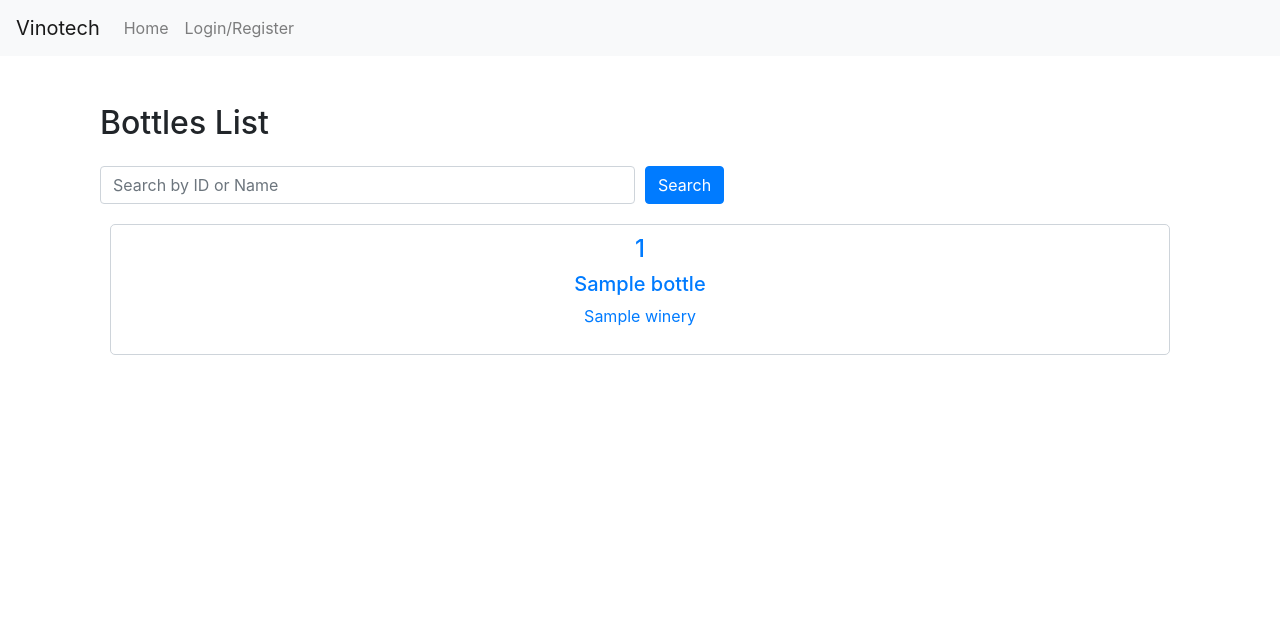
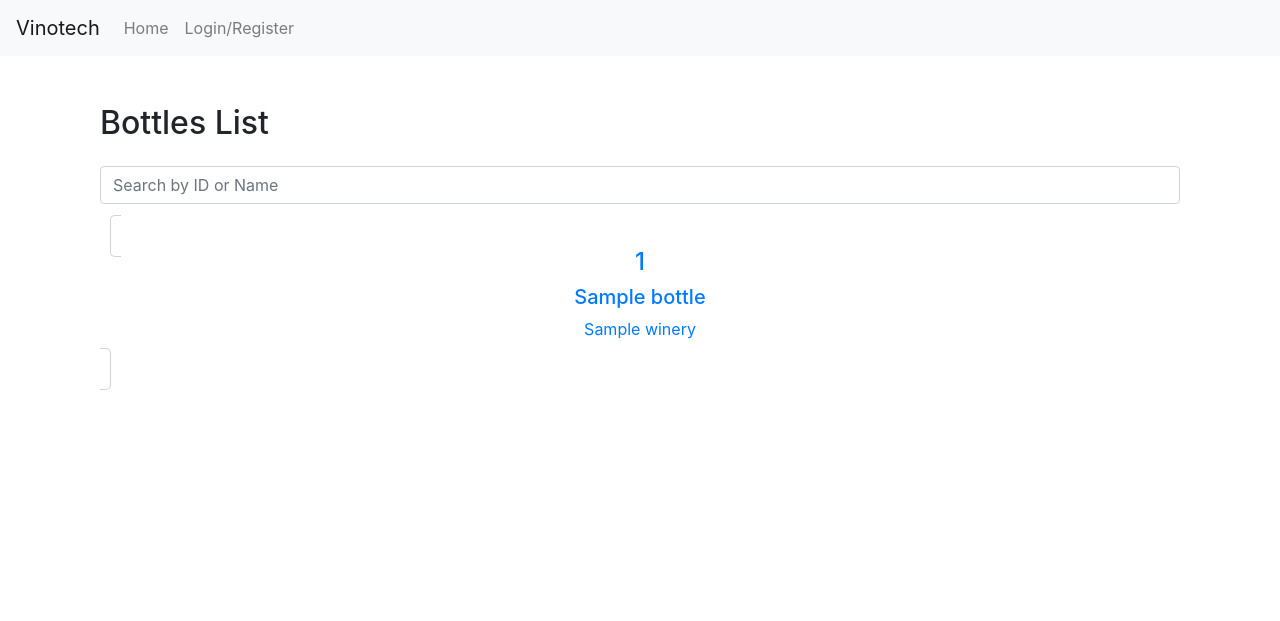
Before and after one commit to SNAcorp/server, a FastAPI app: template app/templates/bottle_list.html in a window 1280 px wide. Shown: the top 621 px of the page. Run offline with FastAPI, Linux system fonts and the light colour scheme; the template is opened without the code that fills it: most values are stand-ins (such as "Sample title", 1, 10 or a date in 2020); parts of the project's set-up code (start-up, migrations or seed data) failed here and were passed over; some libraries are stand-ins or nearby versions.

Commit message:
try new design changes

```diff
--- a/app/templates/bottle_detail.html
+++ b/app/templates/bottle_detail.html
@@ -163,9 +163,9 @@
             </form>
             <button id="edit-button" class="btn btn-primary">Edit</button>
         </div>
-        <div class="bottle-image-container">
-                <img src="/bottles/image/{{bottle.id}}/{{600}}" alt="{{ bottle.name }}" id="bottle-image">
-        </div>
+<!--        <div class="bottle-image-container">-->
+<!--                <img src="/bottles/image/{{bottle.id}}/{{600}}" alt="{{ bottle.name }}" id="bottle-image">-->
+<!--        </div>-->
     </div>
 </div>
 
--- a/app/templates/bottle_list.html
+++ b/app/templates/bottle_list.html
@@ -22,7 +22,7 @@
         box-shadow: 0 4px 8px rgba(0, 0, 0, 0.1);
     }
     .bottle-item img {
-        max-width: 33%;
+        max-width: 100px;
         border-radius: 5px;
         margin-bottom: 10px;
     }
@@ -35,27 +35,39 @@
 {% block content %}
 <div class="container">
     <h2 class="my-4">Bottles List</h2>
-    <form class="search-form" method="get" action="/bottles">
+    <form class="search-form">
         <div class="form-row">
             <div class="col">
-                <input type="text" class="form-control" name="query" placeholder="Search by ID or Name">
-            </div>
-            <div class="col">
-                <button type="submit" class="btn btn-primary">Search</button>
+                <input type="text" class="form-control" id="search-query" placeholder="Search by ID or Name">
             </div>
         </div>
     </form>
-    <div class="bottle-list">
+    <div class="bottle-list" id="bottle-list">
         {% for bottle in bottles %}
-        <a href="/bottles/{{ bottle.id }}">
-        <div class="bottle-item">
-
-                <h4>{{ bottle.id }}</h4>
-                <h5>{{ bottle.name }}</h5>
-                <p>{{ bottle.winery }}</p>
-            </div>
+        <a href="/bottles/{{ bottle.id }}" class="bottle-item" data-id="{{ bottle.id }}" data-name="{{ bottle.name }}">
+            <h4>{{ bottle.id }}</h4>
+            <h5>{{ bottle.name }}</h5>
+            <p>{{ bottle.winery }}</p>
         </a>
         {% endfor %}
     </div>
 </div>
+
+<script>
+    document.getElementById('search-query').addEventListener('input', function() {
+        const query = this.value.toLowerCase();
+        const bottles = document.querySelectorAll('.bottle-item');
+
+        bottles.forEach(function(bottle) {
+            const id = bottle.getAttribute('data-id').toLowerCase();
+            const name = bottle.getAttribute('data-name').toLowerCase();
+
+            if (id.includes(query) || name.includes(query)) {
+                bottle.style.display = 'block';
+            } else {
+                bottle.style.display = 'none';
+            }
+        });
+    });
+</script>
 {% endblock %}
```
